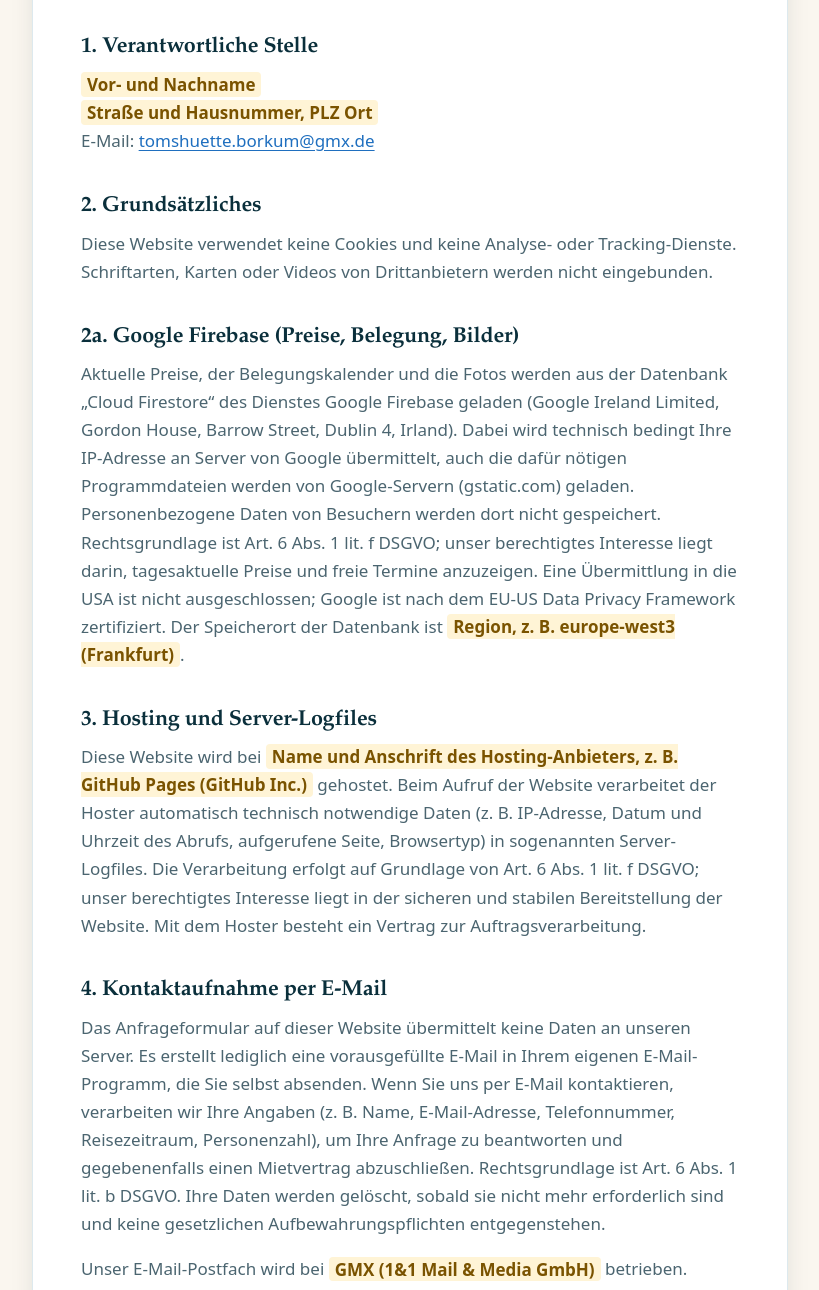
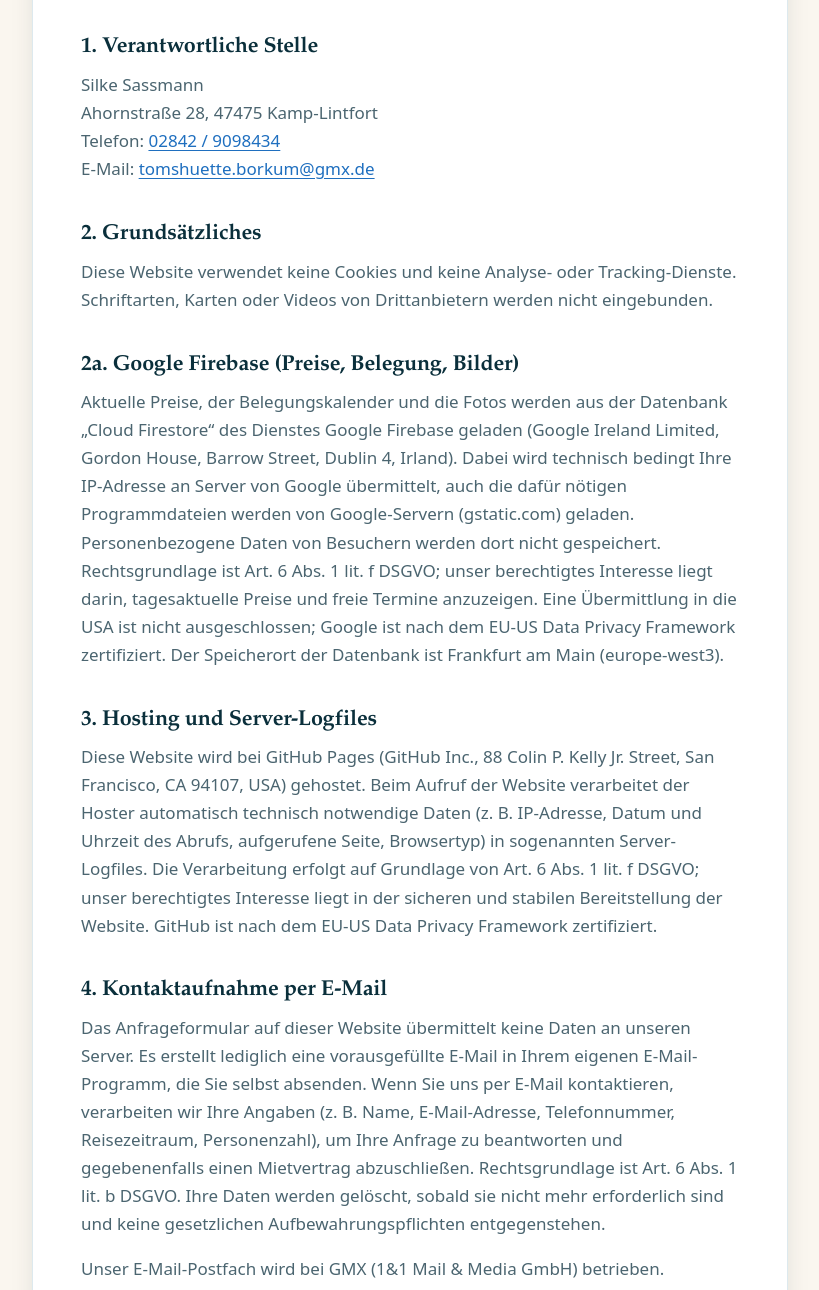
Before and after one commit to zevkev/toms-huette, a plain HTML site: page datenschutz.html in a window 1280 px wide. Shown: the part 230-1520 px from the top of the page, without its empty margins (230-1049 px from the left). Drawn offline with Linux system fonts and the light colour scheme.

Commit message:
Impressum und Datenschutz mit Angaben von Silke Sassmann
Co-Authored-By: Claude Opus 5.5 <noreply@anthropic.com>

```diff
--- a/datenschutz.html
+++ b/datenschutz.html
@@ -30,8 +30,9 @@
 
       <h2>1. Verantwortliche Stelle</h2>
       <p>
-        <span class="placeholder">Vor- und Nachname</span><br>
-        <span class="placeholder">Straße und Hausnummer, PLZ Ort</span><br>
+        Silke Sassmann<br>
+        Ahornstraße 28, 47475 Kamp-Lintfort<br>
+        Telefon: <a href="tel:+4928429098434">02842 / 9098434</a><br>
         E-Mail: <a href="mailto:tomshuette.borkum@gmx.de">tomshuette.borkum@gmx.de</a>
       </p>
 
@@ -39,14 +40,14 @@
       <p>Diese Website verwendet keine Cookies und keine Analyse- oder Tracking-Dienste. Schriftarten, Karten oder Videos von Drittanbietern werden nicht eingebunden.</p>
 
       <h2>2a. Google Firebase (Preise, Belegung, Bilder)</h2>
-      <p>Aktuelle Preise, der Belegungskalender und die Fotos werden aus der Datenbank „Cloud Firestore“ des Dienstes Google Firebase geladen (Google Ireland Limited, Gordon House, Barrow Street, Dublin 4, Irland). Dabei wird technisch bedingt Ihre IP-Adresse an Server von Google übermittelt, auch die dafür nötigen Programmdateien werden von Google-Servern (gstatic.com) geladen. Personenbezogene Daten von Besuchern werden dort nicht gespeichert. Rechtsgrundlage ist Art.&nbsp;6 Abs.&nbsp;1 lit.&nbsp;f DSGVO; unser berechtigtes Interesse liegt darin, tagesaktuelle Preise und freie Termine anzuzeigen. Eine Übermittlung in die USA ist nicht ausgeschlossen; Google ist nach dem EU-US Data Privacy Framework zertifiziert. Der Speicherort der Datenbank ist <span class="placeholder">Region, z.&nbsp;B. europe-west3 (Frankfurt)</span>.</p>
+      <p>Aktuelle Preise, der Belegungskalender und die Fotos werden aus der Datenbank „Cloud Firestore“ des Dienstes Google Firebase geladen (Google Ireland Limited, Gordon House, Barrow Street, Dublin 4, Irland). Dabei wird technisch bedingt Ihre IP-Adresse an Server von Google übermittelt, auch die dafür nötigen Programmdateien werden von Google-Servern (gstatic.com) geladen. Personenbezogene Daten von Besuchern werden dort nicht gespeichert. Rechtsgrundlage ist Art.&nbsp;6 Abs.&nbsp;1 lit.&nbsp;f DSGVO; unser berechtigtes Interesse liegt darin, tagesaktuelle Preise und freie Termine anzuzeigen. Eine Übermittlung in die USA ist nicht ausgeschlossen; Google ist nach dem EU-US Data Privacy Framework zertifiziert. Der Speicherort der Datenbank ist Frankfurt am Main (europe-west3).</p>
 
       <h2>3. Hosting und Server-Logfiles</h2>
-      <p>Diese Website wird bei <span class="placeholder">Name und Anschrift des Hosting-Anbieters, z.&nbsp;B. GitHub Pages (GitHub Inc.)</span> gehostet. Beim Aufruf der Website verarbeitet der Hoster automatisch technisch notwendige Daten (z.&nbsp;B. IP-Adresse, Datum und Uhrzeit des Abrufs, aufgerufene Seite, Browsertyp) in sogenannten Server-Logfiles. Die Verarbeitung erfolgt auf Grundlage von Art.&nbsp;6 Abs.&nbsp;1 lit.&nbsp;f DSGVO; unser berechtigtes Interesse liegt in der sicheren und stabilen Bereitstellung der Website. Mit dem Hoster besteht ein Vertrag zur Auftragsverarbeitung.</p>
+      <p>Diese Website wird bei GitHub Pages (GitHub Inc., 88 Colin P. Kelly Jr. Street, San Francisco, CA 94107, USA) gehostet. Beim Aufruf der Website verarbeitet der Hoster automatisch technisch notwendige Daten (z.&nbsp;B. IP-Adresse, Datum und Uhrzeit des Abrufs, aufgerufene Seite, Browsertyp) in sogenannten Server-Logfiles. Die Verarbeitung erfolgt auf Grundlage von Art.&nbsp;6 Abs.&nbsp;1 lit.&nbsp;f DSGVO; unser berechtigtes Interesse liegt in der sicheren und stabilen Bereitstellung der Website. GitHub ist nach dem EU-US Data Privacy Framework zertifiziert.</p>
 
       <h2>4. Kontaktaufnahme per E-Mail</h2>
       <p>Das Anfrageformular auf dieser Website übermittelt keine Daten an unseren Server. Es erstellt lediglich eine vorausgefüllte E-Mail in Ihrem eigenen E-Mail-Programm, die Sie selbst absenden. Wenn Sie uns per E-Mail kontaktieren, verarbeiten wir Ihre Angaben (z.&nbsp;B. Name, E-Mail-Adresse, Telefonnummer, Reisezeitraum, Personenzahl), um Ihre Anfrage zu beantworten und gegebenenfalls einen Mietvertrag abzuschließen. Rechtsgrundlage ist Art.&nbsp;6 Abs.&nbsp;1 lit.&nbsp;b DSGVO. Ihre Daten werden gelöscht, sobald sie nicht mehr erforderlich sind und keine gesetzlichen Aufbewahrungspflichten entgegenstehen.</p>
-      <p>Unser E-Mail-Postfach wird bei <span class="placeholder">GMX (1&amp;1 Mail &amp; Media GmbH)</span> betrieben.</p>
+      <p>Unser E-Mail-Postfach wird bei GMX (1&amp;1 Mail &amp; Media GmbH) betrieben.</p>
 
       <h2>5. Externe Links</h2>
       <p>Über die Schaltfläche „Auf Karte ansehen“ gelangen Sie zu Google Maps. Erst durch Ihren Klick werden Daten an Google übermittelt; dort gelten die Datenschutzbestimmungen von Google.</p>
@@ -55,7 +56,7 @@
       <p>Sie haben das Recht auf Auskunft (Art.&nbsp;15 DSGVO), Berichtigung (Art.&nbsp;16), Löschung (Art.&nbsp;17), Einschränkung der Verarbeitung (Art.&nbsp;18), Datenübertragbarkeit (Art.&nbsp;20) sowie Widerspruch gegen die Verarbeitung (Art.&nbsp;21 DSGVO). Wenden Sie sich dazu einfach per E-Mail an uns.</p>
       <p>Außerdem können Sie sich bei einer Datenschutz-Aufsichtsbehörde beschweren, zum Beispiel bei der Landesbeauftragten für den Datenschutz Niedersachsen.</p>
 
-      <p class="small-print">Stand: <span class="placeholder">Monat Jahr</span></p>
+      <p class="small-print">Stand: November 2026</p>
     </article>
   </div>
 </main>
```
Also changed, not shown: impressum.html (+7 -7 lines).
